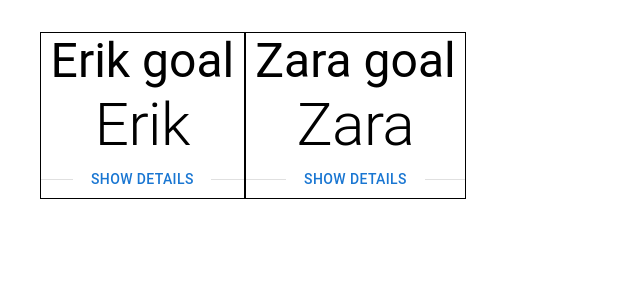
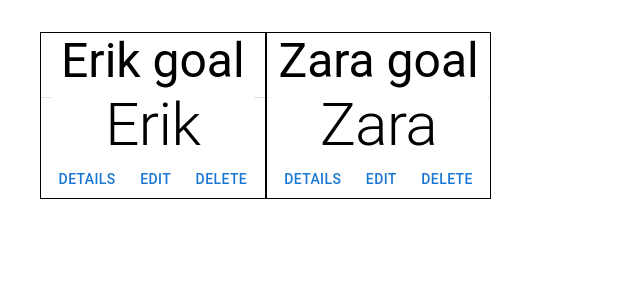
Before and after one commit to AUA-SE-22/goal-management-app, a Next.js app: page /goals in a window 1280 px wide. Shown: the top 300 px of the page, without its empty margins (0-640 px from the left). Built offline with nearby package versions, Linux system fonts and the light colour scheme.

Commit message:
employee goal list set up

```diff
--- /dev/null
+++ b/components/goals/EmployeeGoalList.js
@@ -0,0 +1,19 @@
+import GoalItem from './GoalItem';
+import { ListItem } from '@mui/material';
+import PropTypes from 'prop-types';
+
+function GoalList({ goals }) {
+  return (
+      <ListItem>
+        {goals.map((goal) => (
+          <GoalItem key={goal.id} owner={goal.owner} title={goal.title} status={goal.status} />
+        ))}
+      </ListItem>
+  );
+}
+
+GoalList.propTypes = {
+  goals: PropTypes.array,
+};
+
+export default GoalList;
--- a/components/goals/GoalItem.js
+++ b/components/goals/GoalItem.js
@@ -2,7 +2,26 @@ import Card from '../ui/Card';
 import PropTypes from 'prop-types';
 import { Typography, Button, Divider } from '@mui/material';
 
+
+
+
 function GoalItem({ title, owner }) {
+
+  //TODO replace with a modal popping up to show the details
+  function handleDetails() {
+    console.log('clicked');
+  }
+
+    //TODO modify to enable editing
+    function handleEdit() {
+      console.log('to edit');
+    }
+
+  //TODO replace with an endpoint to delete the goal
+  function handleDelete() {
+    console.log('deleted');
+  }
+
   return (
       <Card>
         <Divider>
@@ -10,7 +29,9 @@ function GoalItem({ title, owner }) {
           <Typography variant="h2">{owner}</Typography>
         </Divider>
         <Divider>
-          <Button>Show Details</Button>
+        <Button onClick={handleDetails}>Details</Button>
+        <Button onClick={handleEdit}>Edit</Button>
+        <Button onClick={handleDelete}>Delete</Button>
         </Divider>
       </Card>
   );
--- a/components/goals/GoalList.js
+++ /dev/null
@@ -1,19 +0,0 @@
-import GoalItem from './GoalItem';
-import { ListItemButton } from '@mui/material';
-import PropTypes from 'prop-types';
-
-function GoalList({ goals }) {
-  return (
-    <ListItemButton href="#">
-      {goals.map((goal) => (
-        <GoalItem key={goal.id} owner={goal.owner} title={goal.title} status={goal.status} />
-      ))}
-    </ListItemButton>
-  );
-}
-
-GoalList.propTypes = {
-  goals: PropTypes.array,
-};
-
-export default GoalList;
--- a/pages/goals/index.js
+++ b/pages/goals.js
@@ -1,5 +1,5 @@
-import GoalList from '../../components/goals/GoalList';
-import Page from '../../components/Page';
+import GoalList from '../components/goals/EmployeeGoalList';
+import Page from '../components/Page';
 
 //TODO to be replaced by the fetched data
 const goals = [
```
Also changed, not shown: pages/goals/[goalId].js (deleted).
